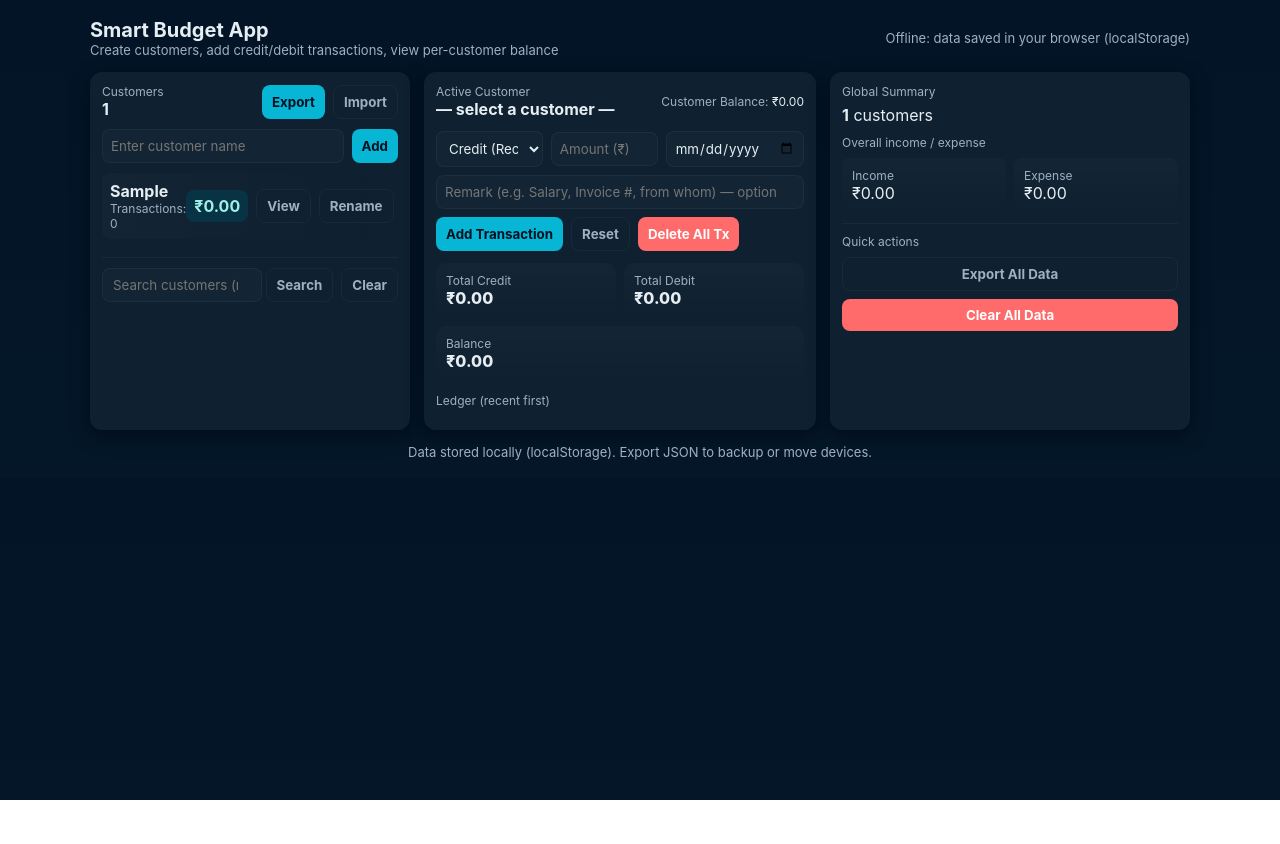
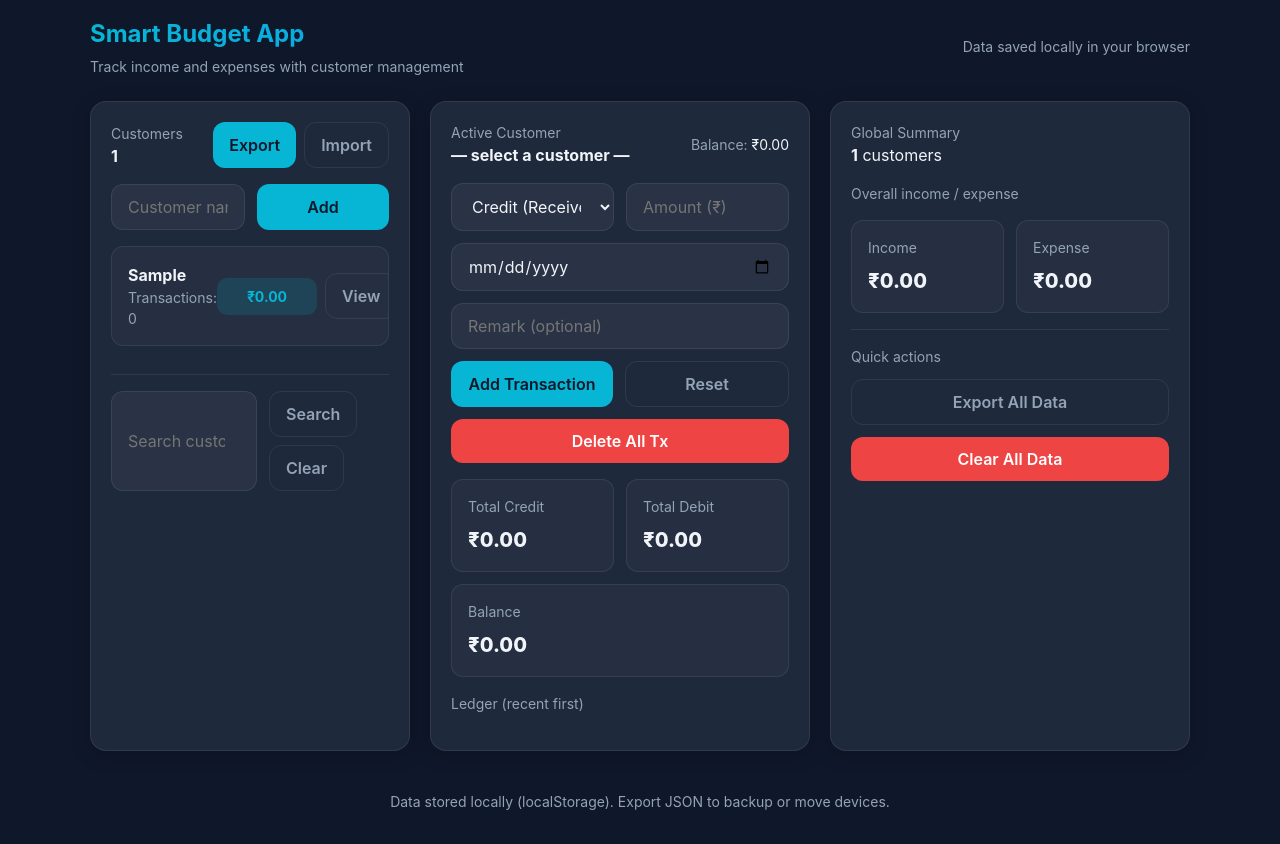
Before and after one commit to Samarthh28/smartbudget, a plain HTML site: page index.html in a window 1280 px wide. Both pictures are taken after typing "Sample" into the empty fields and a click on the button "Add". Before the commit the page ends 800 px from the top, so only its background shows below. Drawn offline with Linux system fonts and the light colour scheme.

Commit message:
new design added

```diff
--- a/index.html
+++ b/index.html
@@ -10,47 +10,329 @@
   <meta name="theme-color" content="#06b6d4">
 
   <style>
-    :root{
-      --bg:#071427; --card:#0f2130; --accent:#06b6d4; --muted:#9fb0c3; --danger:#ff6b6b;
-      --income-bg:#083344; --expense-bg:#44120e;
+    :root {
+      --bg: #0f172a;
+      --card: #1e293b;
+      --accent: #06b6d4;
+      --accent-hover: #0ea5e9;
+      --muted: #94a3b8;
+      --danger: #ef4444;
+      --danger-hover: #dc2626;
+      --income-bg: rgba(6, 182, 212, 0.15);
+      --expense-bg: rgba(239, 68, 68, 0.15);
+      --text: #f1f5f9;
+      --border: rgba(255, 255, 255, 0.08);
     }
-    *{box-sizing:border-box;font-family:Inter,Segoe UI,Arial;margin:0;padding:0;color:#E6EEF3}
-    body{background:linear-gradient(180deg,#021426 0%, #041728 100%);padding:18px}
-    .app{max-width:1100px;margin:0 auto}
-    header{display:flex;align-items:center;justify-content:space-between;margin-bottom:14px;gap:12px}
-    h1{font-size:20px}
-    .muted{color:var(--muted);font-size:13px}
 
-    .grid{display:grid;grid-template-columns:320px 1fr 360px;gap:14px}
-    .card{background:var(--card);padding:12px;border-radius:12px;box-shadow:0 6px 18px rgba(2,6,23,0.6)}
-    .small{font-size:12px;color:var(--muted)}
-    input, select, textarea, button{font-family:inherit}
-    input[type="text"], input[type="number"], input[type="date"], select, textarea{
-      width:100%; padding:8px; border-radius:8px; border:1px solid rgba(255,255,255,0.04);
-      background:rgba(255,255,255,0.02); color: #E6EEF3;
+    * {
+      box-sizing: border-box;
+      font-family: 'Inter', -apple-system, BlinkMacSystemFont, 'Segoe UI', Roboto, Oxygen, Ubuntu, Cantarell, sans-serif;
+      margin: 0;
+      padding: 0;
+      color: var(--text);
     }
-    button{background:var(--accent);border:none;padding:8px 10px;border-radius:8px;color:#012;cursor:pointer;font-weight:700}
-    .btn-ghost{background:transparent;border:1px solid rgba(255,255,255,0.04);color:var(--muted)}
-    .btn-danger{background:var(--danger);color:#fff;border:none}
 
-    .cust-list{max-height:420px;overflow:auto;margin-top:10px}
-    .cust-item{display:flex;justify-content:space-between;align-items:center;padding:8px;border-radius:8px;margin-bottom:8px;background:linear-gradient(90deg,rgba(255,255,255,0.02),transparent)}
-    .cust-item .left{display:flex;flex-direction:column}
-    .badge{font-weight:700;padding:6px 8px;border-radius:8px}
-    .balance-pos{background:var(--income-bg);color:#9ff0e7}
-    .balance-neg{background:var(--expense-bg);color:#ffd4d4}
+    body {
+      background: var(--bg);
+      padding: 16px;
+      line-height: 1.5;
+    }
 
-    .ledger{max-height:420px;overflow:auto;margin-top:10px}
-    .txn{display:flex;justify-content:space-between;align-items:center;padding:8px;border-radius:8px;margin-bottom:8px;background:linear-gradient(90deg,rgba(255,255,255,0.01),transparent)}
-    .txn .left{display:flex;flex-direction:column}
-    .txn .meta{font-size:12px;color:var(--muted)}
+    .app {
+      max-width: 1100px;
+      margin: 0 auto;
+    }
 
-    .summary{display:flex;gap:8px;flex-wrap:wrap;margin-top:10px}
-    .stat{flex:1;min-width:120px;padding:10px;border-radius:10px;background:linear-gradient(180deg,rgba(255,255,255,0.02),transparent)}
-    .stat .num{font-weight:800;font-size:16px}
+    header {
+      display: flex;
+      align-items: center;
+      justify-content: space-between;
+      margin-bottom: 24px;
+      gap: 12px;
+      flex-wrap: wrap;
+    }
 
-    footer{margin-top:14px;color:var(--muted);font-size:13px;text-align:center}
-    @media (max-width:1000px){ .grid{grid-template-columns:1fr; } .card{padding:10px} .summary{flex-direction:column} }
+    h1 {
+      font-size: 24px;
+      font-weight: 700;
+      background: linear-gradient(90deg, #06b6d4, #0ea5e9);
+      background-clip: text;
+      -webkit-background-clip: text;
+      -webkit-text-fill-color: transparent;
+      margin-bottom: 4px;
+    }
+
+    .muted {
+      color: var(--muted);
+      font-size: 14px;
+    }
+
+    .grid {
+      display: grid;
+      grid-template-columns: 1fr;
+      gap: 20px;
+    }
+
+    @media (min-width: 768px) {
+      .grid {
+        grid-template-columns: 1fr 1fr;
+      }
+    }
+
+    @media (min-width: 1024px) {
+      .grid {
+        grid-template-columns: 320px 1fr 360px;
+      }
+    }
+
+    .card {
+      background: var(--card);
+      padding: 20px;
+      border-radius: 16px;
+      box-shadow: 0 4px 20px rgba(0, 0, 0, 0.2);
+      border: 1px solid var(--border);
+    }
+
+    .small {
+      font-size: 14px;
+      color: var(--muted);
+    }
+
+    input, select, textarea, button {
+      font-family: inherit;
+      font-size: 16px; /* Prevents zoom on iOS */
+    }
+
+    input[type="text"], input[type="number"], input[type="date"], input[type="search"], select, textarea {
+      width: 100%;
+      padding: 12px 16px;
+      border-radius: 12px;
+      border: 1px solid var(--border);
+      background: rgba(255, 255, 255, 0.05);
+      color: var(--text);
+      transition: all 0.2s;
+    }
+
+    input:focus, select:focus, textarea:focus {
+      outline: none;
+      border-color: var(--accent);
+      box-shadow: 0 0 0 3px rgba(6, 182, 212, 0.2);
+    }
+
+    button {
+      background: var(--accent);
+      border: none;
+      padding: 12px 16px;
+      border-radius: 12px;
+      color: #0f172a;
+      cursor: pointer;
+      font-weight: 600;
+      transition: all 0.2s;
+      display: inline-flex;
+      align-items: center;
+      justify-content: center;
+      gap: 6px;
+    }
+
+    button:hover {
+      background: var(--accent-hover);
+      transform: translateY(-1px);
+    }
+
+    .btn-ghost {
+      background: transparent;
+      border: 1px solid var(--border);
+      color: var(--muted);
+    }
+
+    .btn-ghost:hover {
+      background: rgba(255, 255, 255, 0.05);
+      color: var(--text);
+      transform: translateY(-1px);
+    }
+
+    .btn-danger {
+      background: var(--danger);
+      color: white;
+      border: none;
+    }
+
+    .btn-danger:hover {
+      background: var(--danger-hover);
+      transform: translateY(-1px);
+    }
+
+    .cust-list {
+      max-height: 420px;
+      overflow: auto;
+      margin-top: 16px;
+    }
+
+    .cust-item {
+      display: flex;
+      justify-content: space-between;
+      align-items: center;
+      padding: 16px;
+      border-radius: 12px;
+      margin-bottom: 12px;
+      background: rgba(255, 255, 255, 0.03);
+      border: 1px solid var(--border);
+      transition: all 0.2s;
+    }
+
+    .cust-item:hover {
+      background: rgba(255, 255, 255, 0.05);
+      transform: translateY(-1px);
+    }
+
+    .cust-item .left {
+      display: flex;
+      flex-direction: column;
+      flex: 1;
+    }
+
+    .badge {
+      font-weight: 700;
+      padding: 8px 12px;
+      border-radius: 10px;
+      font-size: 14px;
+      min-width: 100px;
+      text-align: center;
+    }
+
+    .balance-pos {
+      background: var(--income-bg);
+      color: #06b6d4;
+    }
+
+    .balance-neg {
+      background: var(--expense-bg);
+      color: #ef4444;
+    }
+
+    .ledger {
+      max-height: 420px;
+      overflow: auto;
+      margin-top: 16px;
+    }
+
+    .txn {
+      display: flex;
+      justify-content: space-between;
+      align-items: center;
+      padding: 16px;
+      border-radius: 12px;
+      margin-bottom: 12px;
+      background: rgba(255, 255, 255, 0.03);
+      border: 1px solid var(--border);
+      transition: all 0.2s;
+    }
+
+    .txn:hover {
+      background: rgba(255, 255, 255, 0.05);
+      transform: translateY(-1px);
+    }
+
+    .txn .left {
+      display: flex;
+      flex-direction: column;
+      flex: 1;
+    }
+
+    .txn .meta {
+      font-size: 14px;
+      color: var(--muted);
+      margin-top: 4px;
+    }
+
+    .summary {
+      display: flex;
+      gap: 12px;
+      flex-wrap: wrap;
+      margin-top: 16px;
+    }
+
+    .stat {
+      flex: 1;
+      min-width: 120px;
+      padding: 16px;
+      border-radius: 12px;
+      background: rgba(255, 255, 255, 0.03);
+      border: 1px solid var(--border);
+    }
+
+    .stat .num {
+      font-weight: 800;
+      font-size: 20px;
+      margin-top: 8px;
+    }
+
+    footer {
+      margin-top: 24px;
+      color: var(--muted);
+      font-size: 14px;
+      text-align: center;
+      padding: 16px;
+    }
+
+    hr {
+      border: none;
+      border-top: 1px solid var(--border);
+      margin: 16px 0;
+    }
+
+    .card-header {
+      display: flex;
+      justify-content: space-between;
+      align-items: center;
+      margin-bottom: 16px;
+    }
+
+    .card-title {
+      font-size: 18px;
+      font-weight: 600;
+    }
+
+    .action-buttons {
+      display: flex;
+      gap: 8px;
+      flex-wrap: wrap;
+    }
+
+    .form-row {
+      display: flex;
+      gap: 12px;
+      margin-bottom: 12px;
+      flex-wrap: wrap;
+    }
+
+    .form-row > * {
+      flex: 1;
+      min-width: 120px;
+    }
+
+    .mobile-full {
+      width: 100%;
+    }
+
+    @media (max-width: 767px) {
+      .action-buttons {
+        width: 100%;
+        margin-top: 12px;
+      }
+
+      .action-buttons button {
+        flex: 1;
+      }
+
+      .form-row {
+        flex-direction: column;
+      }
+
+      .form-row > * {
+        width: 100%;
+      }
+    }
   </style>
 </head>
 <body>
@@ -58,58 +340,57 @@
     <header>
       <div>
         <h1>Smart Budget App</h1>
-        <div class="muted">Create customers, add credit/debit transactions, view per-customer balance</div>
+        <div class="muted">Track income and expenses with customer management</div>
       </div>
-      <div class="muted">Offline: data saved in your browser (localStorage)</div>
+      <div class="muted">Data saved locally in your browser</div>
     </header>
 
     <div class="grid">
       <!-- LEFT: Customers -->
       <div class="card">
-        <div style="display:flex;align-items:center;gap:8px;justify-content:space-between">
+        <div class="card-header">
           <div>
             <div class="small">Customers</div>
             <strong id="custCount">0</strong>
           </div>
-          <div style="display:flex;gap:8px">
+          <div class="action-buttons">
             <button id="exportBtn">Export</button>
             <button id="importBtn" class="btn-ghost">Import</button>
             <input type="file" id="fileInput" accept="application/json" style="display:none" />
           </div>
         </div>
 
-        <div style="margin-top:10px;display:flex;gap:8px">
-          <input id="newCustomer" type="text" placeholder="Enter customer name" autocomplete="off" maxlength="50" aria-label="New customer name" title="Type name and press Enter or click Add" onkeydown="if(event.key==='Enter'){event.preventDefault(); document.getElementById('addCustomer').click();}" />
+        <div class="form-row">
+          <input id="newCustomer" type="text" placeholder="Customer name" autocomplete="off" maxlength="50" aria-label="New customer name" title="Type name and press Enter or click Add" onkeydown="if(event.key==='Enter'){event.preventDefault(); document.getElementById('addCustomer').click();}" />
           <button id="addCustomer">Add</button>
         </div>
 
         <div class="cust-list" id="customers"></div>
 
-        <hr style="border:none;border-top:1px solid rgba(255,255,255,0.04);margin:10px 0" />
+        <hr />
 
-        <div style="display:flex;gap:8px;align-items:center">
-          <div style="display:flex;align-items:center;gap:8px;min-width:0">
-            <input id="searchCustomer" type="search" placeholder="Search customers (name) — Enter to search, Esc to clear"
+        <div class="form-row">
+          <input id="searchCustomer" type="search" placeholder="Search customers"
                  autocomplete="off" maxlength="50" aria-label="Search customers" title="Type name and press Enter to search"
-                   onkeydown="if(event.key==='Enter'){event.preventDefault(); document.getElementById('applySearch').click();} else if(event.key==='Escape'){document.getElementById('clearSearch').click();}"
-                   style="padding:8px 10px;border-radius:8px;border:1px solid rgba(255,255,255,0.04);background:rgba(255,255,255,0.02);color:inherit;min-width:160px;flex:1" />
-          </div>
+                 onkeydown="if(event.key==='Enter'){event.preventDefault(); document.getElementById('applySearch').click();} else if(event.key==='Escape'){document.getElementById('clearSearch').click();}" />
+          <div class="action-buttons mobile-full">
             <button id="applySearch" class="btn-ghost">Search</button>
             <button id="clearSearch" class="btn-ghost">Clear</button>
+          </div>
         </div>
       </div>
 
       <!-- MIDDLE: Ledger / Txn -->
       <div class="card">
- </svg>       <div style="display:flex;justify-content:space-between;align-items:center">
+        <div class="card-header">
           <div>
             <div class="small">Active Customer</div>
             <strong id="activeName">— select a customer —</strong>
           </div>
-          <div class="small">Customer Balance: <span id="activeBalance">₹0.00</span></div>
+          <div class="small">Balance: <span id="activeBalance">₹0.00</span></div>
         </div>
 
-        <div style="margin-top:12px;display:flex;gap:8px;align-items:center">
+        <div class="form-row">
           <select id="txType">
             <option value="credit">Credit (Received)</option>
             <option value="debit">Debit (Paid)</option>
@@ -118,9 +399,9 @@
           <input type="date" id="txDate" />
         </div>
 
-        <div style="margin-top:8px">
+        <div style="margin-bottom: 12px;">
           <input type="text" id="txRemark"
-            placeholder="Remark (e.g. Salary, Invoice #, from whom) — optional"
+            placeholder="Remark (optional)"
             maxlength="100" autocomplete="off" aria-label="Transaction remark"
             title="Who/from where — optional. Press Enter to add transaction"
             onkeydown="if(event.key==='Enter'){event.preventDefault(); document.getElementById('addTx').click();}"
@@ -135,47 +416,49 @@
           </datalist>
         </div>
 
-        <div style="margin-top:8px;display:flex;gap:8px">
+        <div class="form-row">
           <button id="addTx">Add Transaction</button>
           <button id="resetTx" class="btn-ghost">Reset</button>
           <button id="deleteAllCustTx" class="btn-danger" title="Delete all transactions of active customer">Delete All Tx</button>
         </div>
 
-        <div style="margin-top:12px" class="summary" id="custSummary">
+        <div class="summary" id="custSummary">
           <div class="stat"><div class="small">Total Credit</div><div class="num" id="custCredit">₹0.00</div></div>
           <div class="stat"><div class="small">Total Debit</div><div class="num" id="custDebit">₹0.00</div></div>
           <div class="stat"><div class="small">Balance</div><div class="num" id="custBal">₹0.00</div></div>
         </div>
 
-        <div style="margin-top:12px" class="small">Ledger (recent first)</div>
+        <div style="margin-top: 16px" class="small">Ledger (recent first)</div>
         <div class="ledger" id="ledger"></div>
       </div>
 
       <!-- RIGHT: Global summary -->
       <div class="card">
+        <div class="card-header">
           <div>
             <div class="small">Global Summary</div>
-          <div style="margin-top:6px"><strong id="globalCount">0</strong> customers</div>
+            <strong id="globalCount">0</strong> customers
+          </div>
         </div>
 
-        <div style="margin-top:10px">
+        <div style="margin-top: 16px">
           <div class="small">Overall income / expense</div>
-          <div style="display:flex;gap:8px;margin-top:8px">
-            <div style="flex:1;padding:10px;border-radius:8px;background:linear-gradient(180deg,rgba(255,255,255,0.02),transparent)">
+          <div class="summary">
+            <div class="stat">
               <div class="small">Income</div>
               <div class="num" id="globalIncome">₹0.00</div>
             </div>
-            <div style="flex:1;padding:10px;border-radius:8px;background:linear-gradient(180deg,rgba(255,255,255,0.02),transparent)">
+            <div class="stat">
               <div class="small">Expense</div>
               <div class="num" id="globalExpense">₹0.00</div>
             </div>
           </div>
         </div>
 
-        <hr style="border:none;border-top:1px solid rgba(255,255,255,0.04);margin:10px 0" />
+        <hr />
 
         <div class="small">Quick actions</div>
-        <div style="display:flex;flex-direction:column;gap:8px;margin-top:8px">
+        <div style="display:flex;flex-direction:column;gap:12px;margin-top:12px">
           <button id="exportAll" class="btn-ghost">Export All Data</button>
           <button id="clearAll" class="btn-danger">Clear All Data</button>
         </div>
```
Lines whose indentation alone changed are shown as unchanged.
